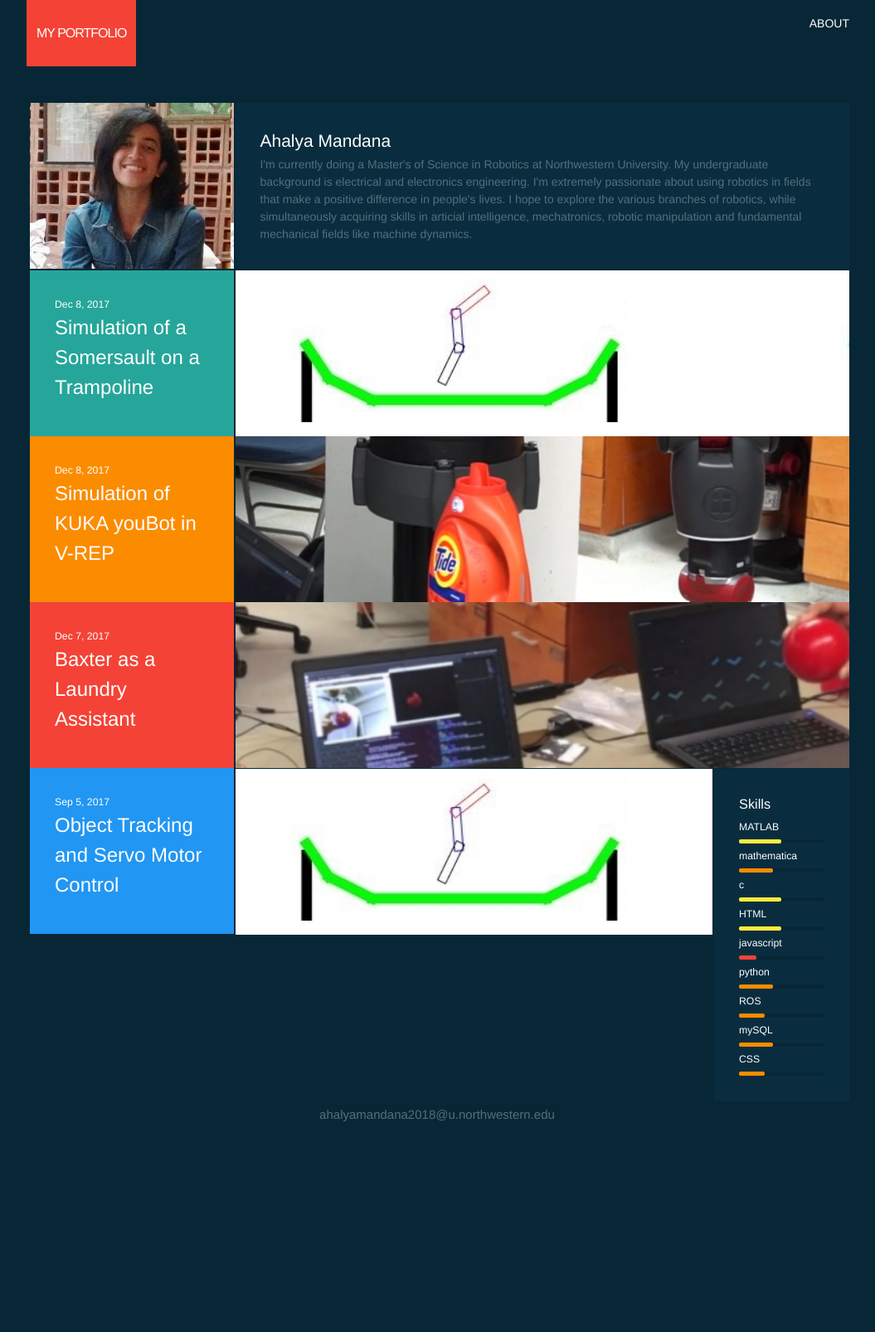
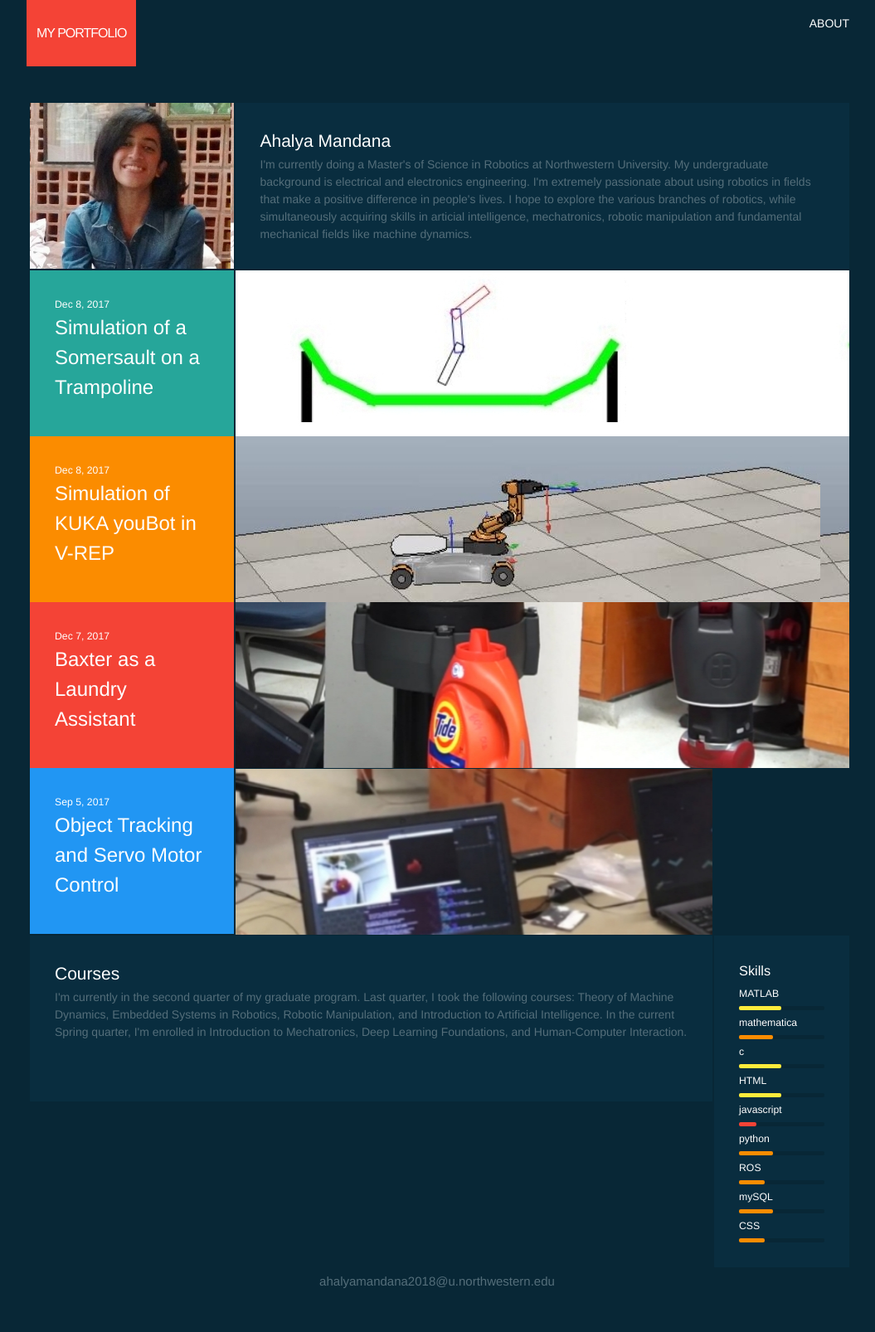
Before and after one commit to am2512/am2512.github.io, a Jekyll site: the page built from index.html, in a window 1280 px wide. Shown: the whole page at 83% size, without its empty margins (112-1167 px from the left). Built offline with Jekyll 4.4.1, drawn with Linux system fonts in a browser that asks for light colours; before the commit the page ends 1405 px from its top, so only the background shows below that.

Commit message:
Adding course data

```diff
--- a/index.html
+++ b/index.html
@@ -47,12 +47,12 @@ layout: default
         <div class="block glass"  style="background-image:url(assets/3.jpg)">
           </div>
 
-        <div class="block glass"  style="background-image:url(assets/1.jpg)">
+        <div class="block glass"  style="background-image:url(assets/4.jpg)">
           </div>
 
 
 
-           <div class="block glass"  style="background-image:url(assets/2.jpg)">
+           <div class="block glass"  style="background-image:url(assets/1.jpg)">
           </div>
 
 
@@ -61,9 +61,18 @@ layout: default
 
 
       <div class="col col-7">
-      <div class="block glass"  style="background-image:url(assets/3.jpg)">
+      <div class="block glass"  style="background-image:url(assets/2.jpg)">
           </div>
 
+      </div>
+
+      <div class="col col-10">
+        <div class="block glass">
+            <div class="block-body">
+                <h2>Courses</h2>
+                <p class="grey-text">I'm currently in the second quarter of my graduate program. Last quarter, I took the following courses: Theory of Machine Dynamics, Embedded Systems in Robotics, Robotic Manipulation, and Introduction to Artificial Intelligence. In the current Spring quarter, I'm enrolled in Introduction to Mechatronics, Deep Learning Foundations, and Human-Computer Interaction.</p>
+            </div>
+        </div>
       </div>
 
     <div class="col col-2">
```
